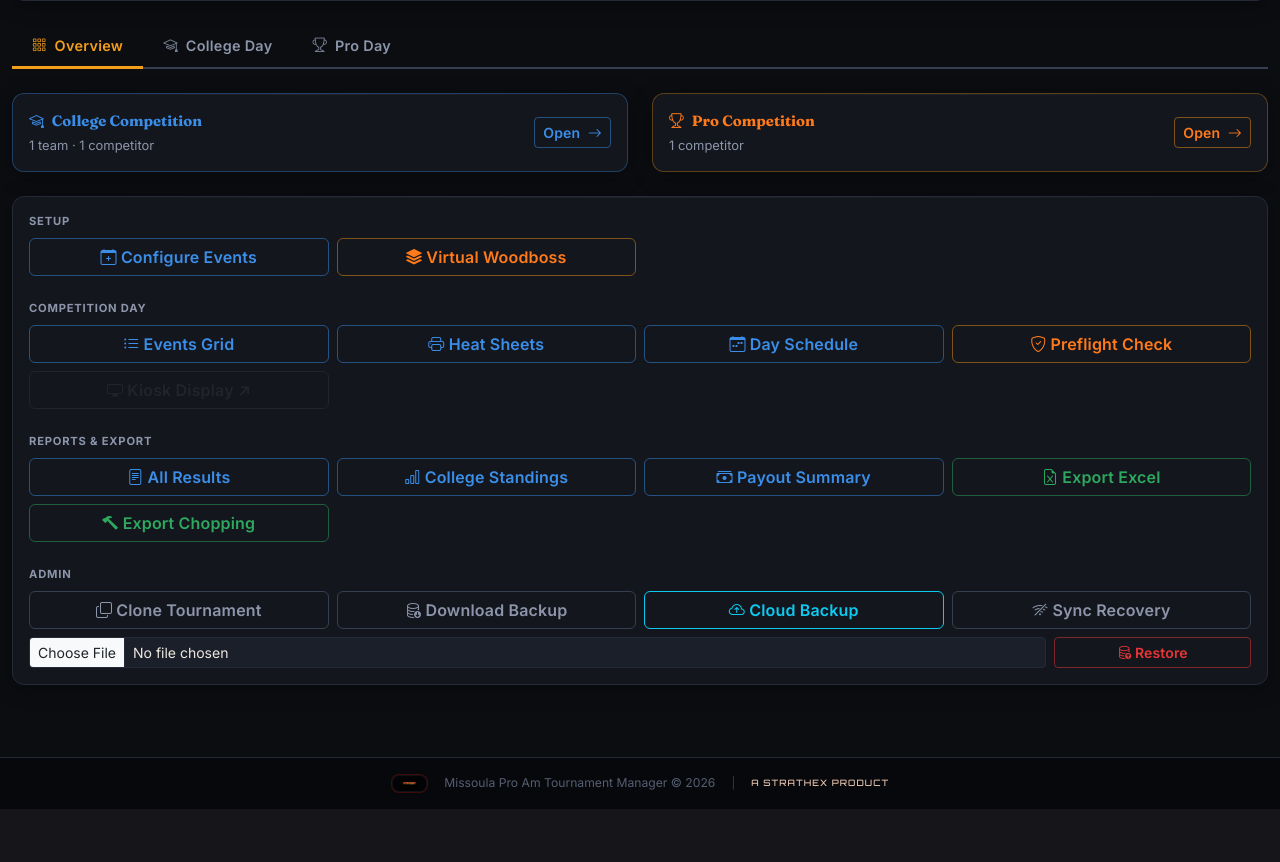
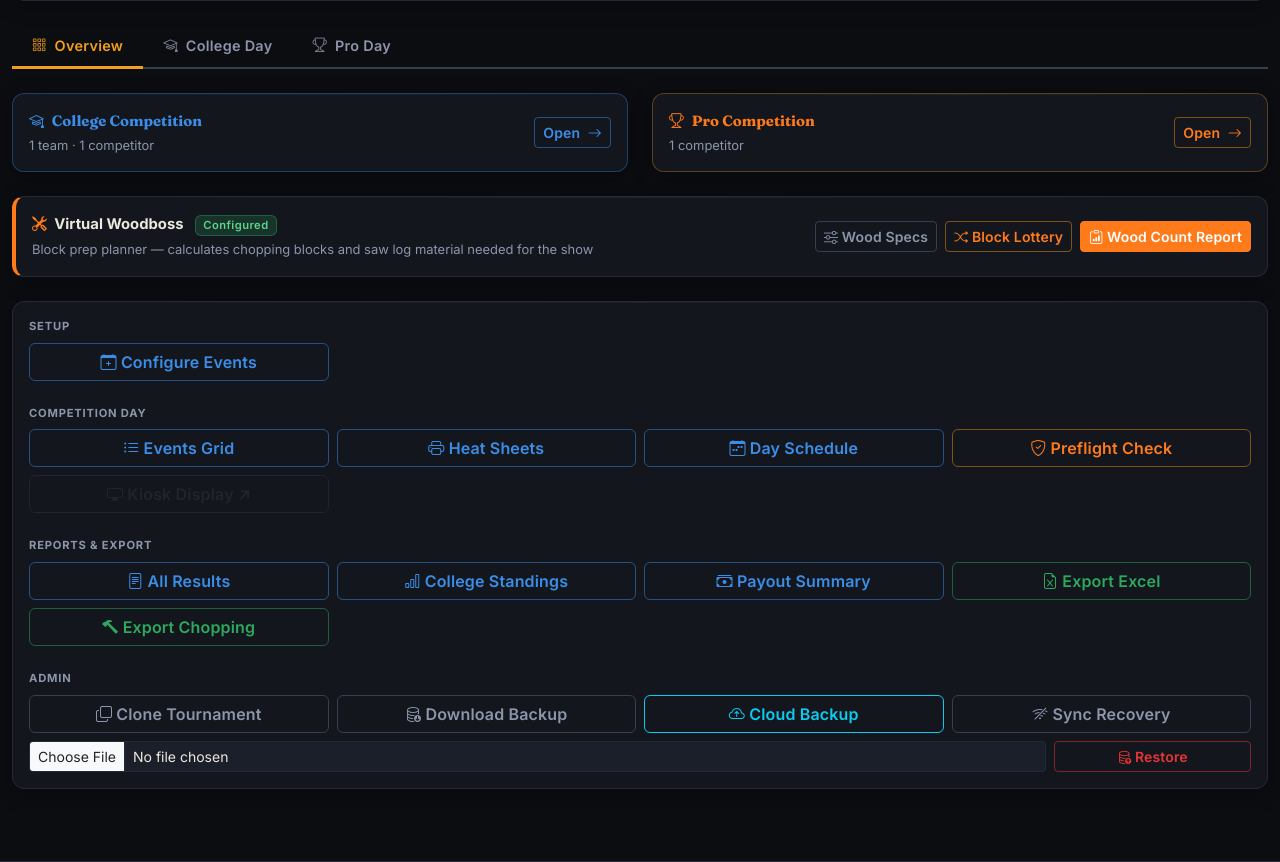
Before and after one commit to SquirmyWormy275/Missoula-Pro-Am-Manager, a Flask app: page /tournament/1 in a window 1280 px wide. Shown: the part 527-1389 px from the top of the page. Before the commit the page ends 1336 px from the top, so only its background shows below. Run offline with Flask 3, Linux system fonts and the light colour scheme; a user stored in the database is signed in; tables that the repository leaves empty hold one stand-in row (values such as "Sample post"); data that the repository does not hold is empty; some libraries are stand-ins or nearby versions.

Commit message:
UI/UX updates

```diff
--- a/routes/main.py
+++ b/routes/main.py
@@ -134,6 +134,7 @@ def tournament_detail(tournament_id):
     """Tournament detail and management page."""
     tournament = Tournament.query.get_or_404(tournament_id)
 
+    from models.wood_config import WoodConfig
     # Get summary statistics
     stats = {
         'college_teams': tournament.college_team_count,
@@ -142,6 +143,7 @@ def tournament_detail(tournament_id):
         'events': tournament.events.count(),
         'completed_events': tournament.events.filter_by(status='completed').count(),
         'heats_generated': Heat.query.join(Event).filter(Event.tournament_id == tournament_id).count(),
+        'wood_configured': WoodConfig.query.filter_by(tournament_id=tournament_id).first() is not None,
     }
 
     return render_template('tournament_detail.html',
--- a/templates/tournament_detail.html
+++ b/templates/tournament_detail.html
@@ -194,6 +194,46 @@
         </div>
     </div>
 
+    <!-- Virtual Woodboss featured card -->
+    <div class="row mb-4">
+        <div class="col-12">
+            <div class="card" style="border-left: 4px solid var(--sx-amber);">
+                <div class="card-body py-3">
+                    <div class="d-flex align-items-center justify-content-between flex-wrap gap-3">
+                        <div>
+                            <div class="fw-bold mb-1">
+                                <i class="bi bi-tools text-warning me-1"></i>
+                                Virtual Woodboss
+                                {% if stats.wood_configured %}
+                                <span class="badge bg-success ms-2" style="font-size:0.7rem;">Configured</span>
+                                {% else %}
+                                <span class="badge bg-warning text-dark ms-2" style="font-size:0.7rem;">Not configured</span>
+                                {% endif %}
+                            </div>
+                            <div class="text-muted small">
+                                Block prep planner — calculates chopping blocks and saw log material needed for the show
+                            </div>
+                        </div>
+                        <div class="d-flex gap-2 flex-wrap flex-shrink-0">
+                            <a href="{{ url_for('woodboss.config_form', tid=tournament.id) }}"
+                               class="btn btn-outline-secondary btn-sm">
+                                <i class="bi bi-sliders"></i> Wood Specs
+                            </a>
+                            <a href="{{ url_for('woodboss.lottery', tid=tournament.id) }}"
+                               class="btn btn-outline-warning btn-sm">
+                                <i class="bi bi-shuffle"></i> Block Lottery
+                            </a>
+                            <a href="{{ url_for('woodboss.report', tid=tournament.id) }}"
+                               class="btn btn-warning btn-sm">
+                                <i class="bi bi-clipboard-data"></i> Wood Count Report
+                            </a>
+                        </div>
+                    </div>
+                </div>
+            </div>
+        </div>
+    </div>
+
     <!-- Quick Actions (grouped) -->
     <div class="card">
         <div class="card-body">
@@ -206,12 +246,6 @@
                     <a href="{{ url_for('scheduling.setup_events', tournament_id=tournament.id) }}"
                        class="btn btn-outline-primary w-100">
                         <i class="bi bi-calendar-plus"></i> Configure Events
-                    </a>
-                </div>
-                <div class="col-md-3 col-sm-6">
-                    <a href="{{ url_for('woodboss.dashboard', tid=tournament.id) }}"
-                       class="btn btn-outline-warning w-100">
-                        <i class="bi bi-stack"></i> Virtual Woodboss
                     </a>
                 </div>
             </div>
```
